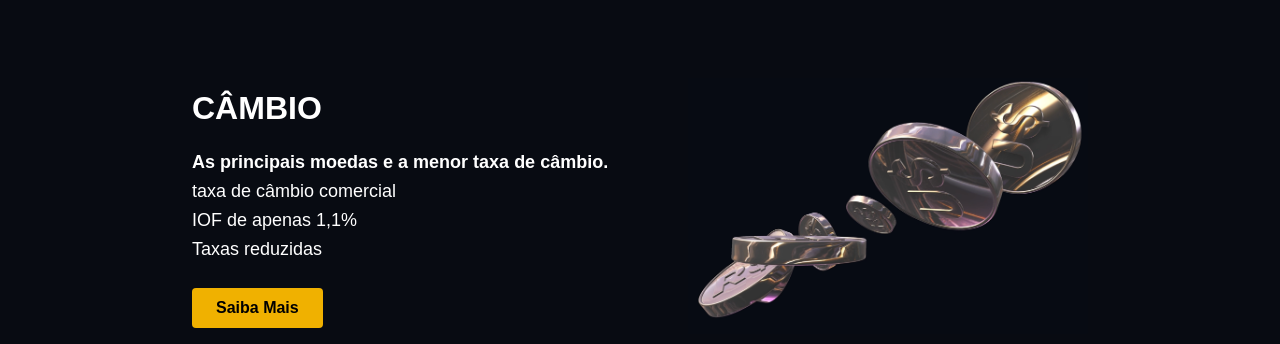
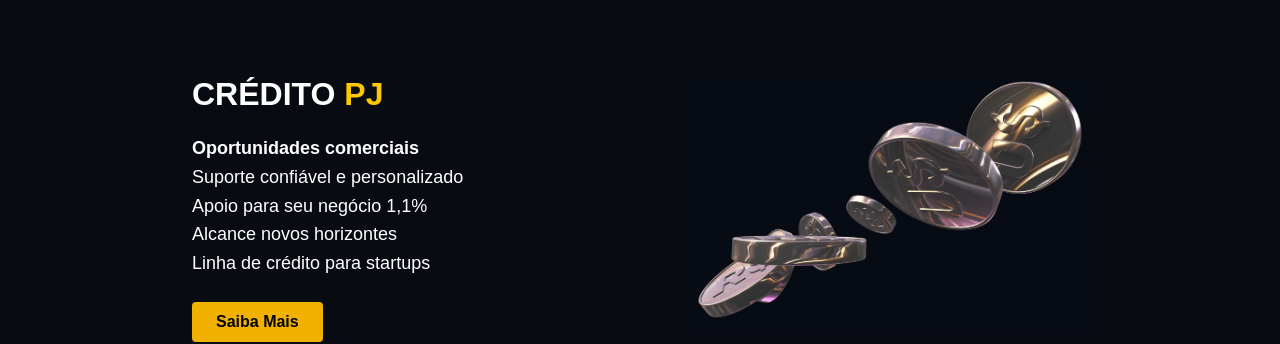
Before and after one commit to PauloMats/BDMbank-web3-frontend, a Next.js app: page / in a window 1280 px wide. Shown: the part 3834-4178 px from the top of the page. Built offline with nearby package versions, Linux system fonts and the light colour scheme; no server answers.

Commit message:
feat(desktop4 and 5): new assets

```diff
--- a/src/components/Desktop4/desktop4.tsx
+++ b/src/components/Desktop4/desktop4.tsx
@@ -1,10 +1,9 @@
-import { Container, GradientOverlay } from './style'
+import { Container } from './style'
 import Card from '../card/card'
 
 export default function Desktop4() {
   return (
     <Container>
-      <GradientOverlay />
       <div className="relative z-10 flex flex-col justify-center items-start text-white h-full px-14 max-w-[600px]">
         <Card
               variant="large"
--- a/src/components/Desktop4/style.tsx
+++ b/src/components/Desktop4/style.tsx
@@ -6,7 +6,7 @@ export const Container = styled.section`
   position: relative;
   height: 100vh;
   width: 100%;
-  background-image: url('/img/img-sunset-woman.png');
+  background-image: url('/img/Desktop4-bg.png');
   background-size: cover;
   background-position: center;
   background-repeat: no-repeat;
@@ -22,10 +22,3 @@ export const Container = styled.section`
     padding: 2rem;
   }
 `
-
-export const GradientOverlay = styled.div`
-  position: absolute;
-  inset: 0;
-  background: linear-gradient(to bottom, rgba(0, 0, 0, 0.85) 0%, rgba(0, 0, 0, 0.4) 30%, rgba(0, 0, 0, 0.1) 50%, rgba(0, 0, 0, 0.4) 70%, rgba(0, 0, 0, 0.85) 100%);
-  z-index: 1;
-`
--- a/src/components/Desktop5/desktop5.tsx
+++ b/src/components/Desktop5/desktop5.tsx
@@ -7,11 +7,12 @@ export default function Desktop5() {
       <Content>
         <Card
           variant="large"
-          title="CÂMBIO"
-          text="<b>As principais moedas e a menor taxa de câmbio.</b> <br>
-taxa de câmbio comercial <br>
-IOF de apenas 1,1% <br>
-Taxas reduzidas"
+          title="CRÉDITO <span>PJ</span>"
+          text="<b>Oportunidades comerciais</b> <br>
+Suporte confiável e personalizado <br>
+Apoio para seu negócio 1,1% <br>
+Alcance novos horizontes <br>
+Linha de crédito para startups"
           gap={4}
         />
         <button className="mt-6 bg-yellow-500 text-black font-semibold px-6 py-2 rounded hover:bg-yellow-600 transition">
```
